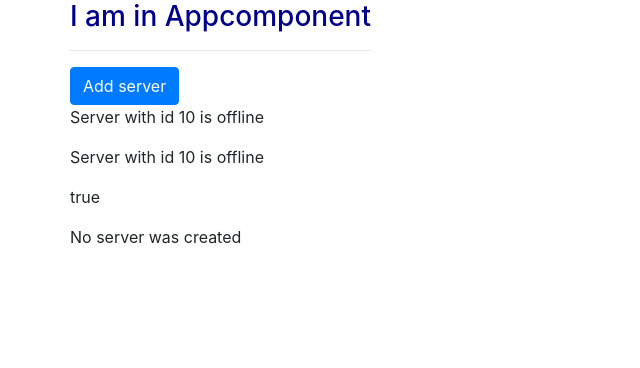
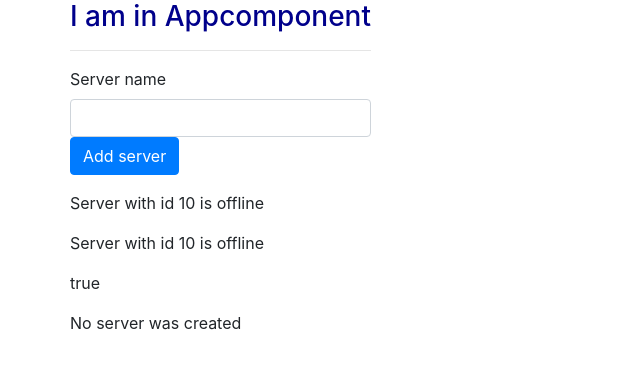
Before and after one commit to rohits2712/Angular, an Angular app: page / in a window 1280 px wide. Shown: the top 368 px of the page, without its empty margins (0-640 px from the left). Built offline with nearby package versions, Linux system fonts and the light colour scheme.

Commit message:
Passing data events from user

```diff
--- a/src/app/servers/servers.component.html
+++ b/src/app/servers/servers.component.html
@@ -1,4 +1,8 @@
-<button class = "btn btn-primary" [disabled]="!allowNewServer" (click)= "OnCreateServer()"  >Add server</button>
+<label>Server name</label>
+<input type="text" class="form-control" (input)= "onUpdateServerName($event)">
+<button class = "btn btn-primary" [disabled]="!allowNewServer"
+(click)= "OnCreateServer()"  >Add server</button>
+<p>{{serverName}}</p>
 
 <app-server></app-server>
 <app-server></app-server>
--- a/src/app/servers/servers.component.ts
+++ b/src/app/servers/servers.component.ts
@@ -8,7 +8,7 @@
 export class ServersComponent implements OnInit {
   allowNewServer = false;
   serverCreationStatus = 'No server was created';
-
+  serverName="";
   constructor() {
       setTimeout(() => {
         this.allowNewServer = true;
@@ -21,4 +21,9 @@
   OnCreateServer(){
     this.serverCreationStatus = "Server was created";
   }
+
+  onUpdateServerName(event : Event){
+    this.serverName = (<HTMLInputElement>event.target).value;
+
+  }
 }
```
